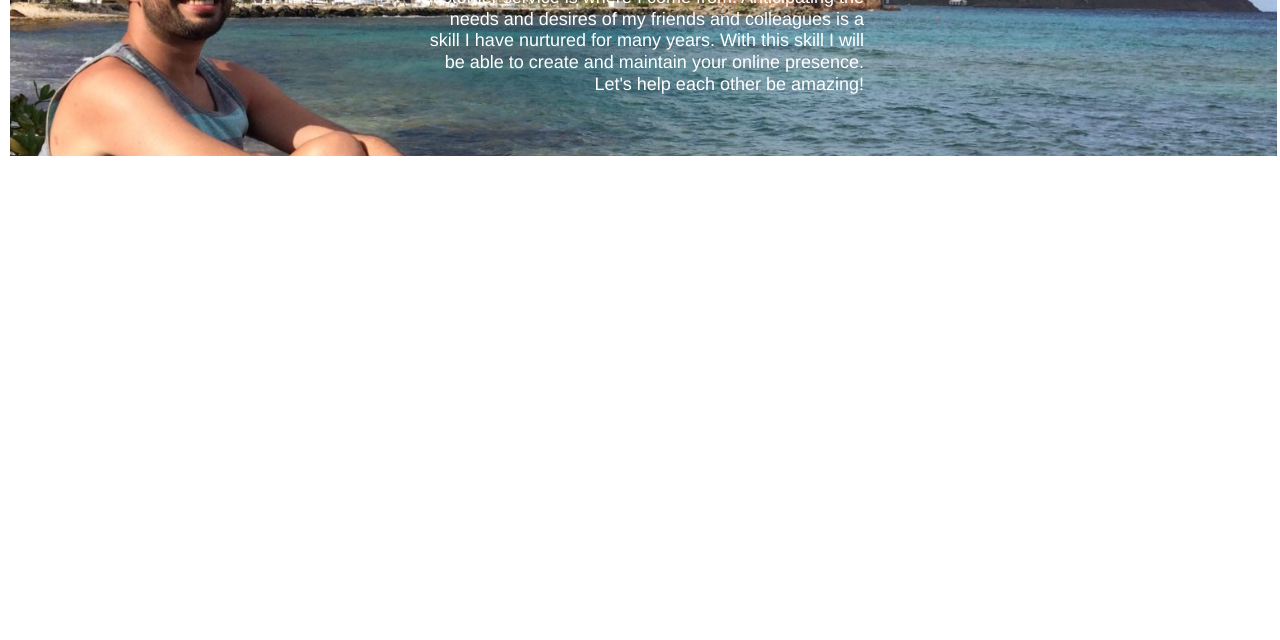
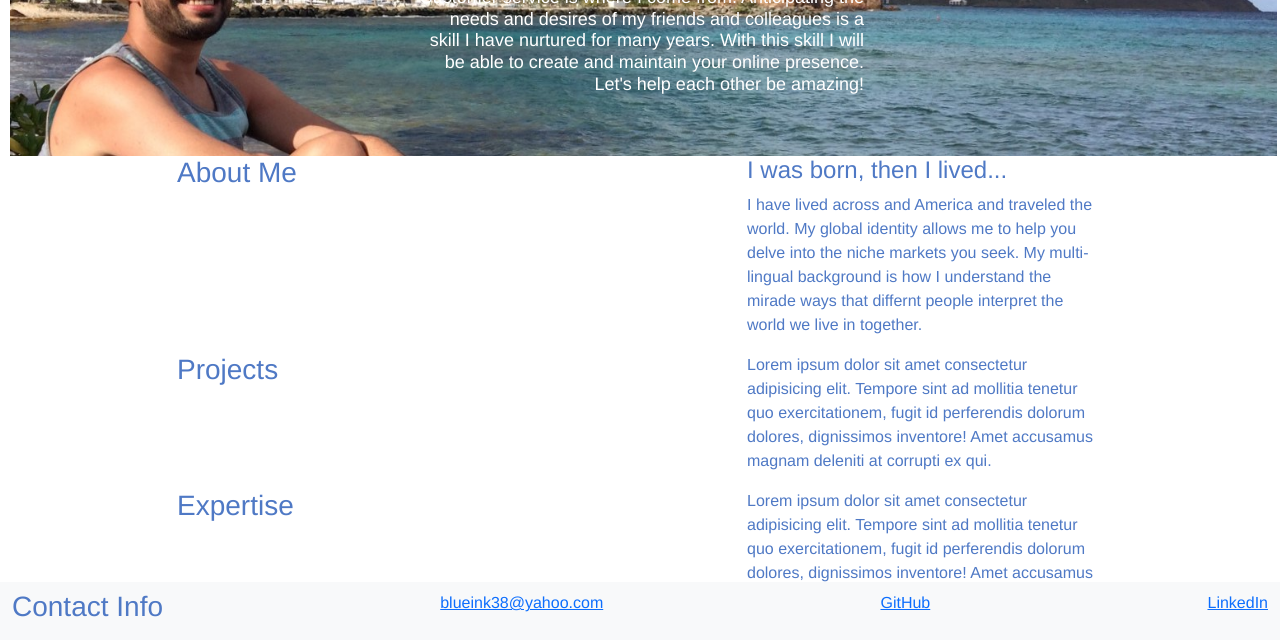
Before and after one commit to blueink38/new-portfolio, a plain HTML site: page index.html in a window 1280 px wide. Shown: the part 160-800 px from the top of the page. Drawn offline with nearby package versions, Linux system fonts and the light colour scheme.

Commit message:
added sections and footer

```diff
--- a/index.html
+++ b/index.html
@@ -9,7 +9,7 @@
 </head>
 <body>
     <!-- start navbar -->
-    <nav class="navbar navbar-expand-lg navbar-light bg-light">
+    <nav class="navbar navbar-expand-lg navbar-light bg-light sticky-top">
         <div class="container-fluid">
           <a class="navbar-brand" href="#">Jason</a>
           <button class="navbar-toggler" type="button" data-bs-toggle="collapse" data-bs-target="#navbarNav" aria-controls="navbarNav" aria-expanded="false" aria-label="Toggle navigation">
@@ -43,6 +43,77 @@
         </div>
     </section>
 
+    <!-- start about me -->
+    <section id="about-me">
+        <div class="container">
+            <div class="row justify-content-around">
+                <div class="col-4">
+                   <h3>About Me</h3>
+                </div>
+                <div class="col-4">
+                    <h4>I was born, then I lived...</h4>
+                    <p>I have lived across and America and traveled the world.  My global identity allows me to help you delve into the niche markets you seek.  My multi-lingual background is how I understand the mirade ways that differnt people interpret the world we live in together.</p>
+                </div>
+              </div>
+        </div>
+    </section>
+    <!-- end about me -->
+
+    <!-- start projects -->
+    <section id="projects">
+        <div class="container">
+            <div class="row justify-content-around">
+                <div class="col-4">
+                   <h3>Projects</h3>
+                </div>
+                <div class="col-4">
+                  <p>Lorem ipsum dolor sit amet consectetur adipisicing elit. Tempore sint ad mollitia tenetur quo exercitationem, fugit id perferendis dolorum dolores, dignissimos inventore! Amet accusamus magnam deleniti at corrupti ex qui.</p>
+                </div>
+            </div>
+        </div>
+
+
+    </section>
+    <!-- end projects -->
+
+    <!-- start expertise -->
+    <section id="expertise">
+        <div class="container">
+            <div class="row justify-content-around">
+                <div class="col-4">
+                   <h3>Expertise</h3>
+                </div>
+                <div class="col-4">
+                  <p>Lorem ipsum dolor sit amet consectetur adipisicing elit. Tempore sint ad mollitia tenetur quo exercitationem, fugit id perferendis dolorum dolores, dignissimos inventore! Amet accusamus magnam deleniti at corrupti ex qui.</p>
+                </div>
+            </div>
+        </div>
+
+    </section>
+    <!-- end expertise -->
+
+    <!-- start contact info -->
+    <section id="contact-info">
+        <nav class="navbar fixed-bottom navbar-light bg-light">
+            <div class="container-fluid">
+              <h3>Contact Info</h3>
+                <p>
+                <a href="mailto:blueink38@yahoo.com">blueink38@yahoo.com</a>
+                </p>
+
+                <p>
+                    <a href="https://github.com/blueink38">GitHub</a>
+                </p>
+
+                <p>
+                    <a href="https://linkedin.com/in/jason-fletcher-024105b/">LinkedIn</a>
+                </p>
+
+            </div>
+        </nav>
+    </section>
+    <!-- end contact info -->
+
 
 
     <script src="https://cdn.jsdelivr.net/npm/bootstrap@5.0.0-beta1/dist/js/bootstrap.bundle.min.js" integrity="sha384-ygbV9kiqUc6oa4msXn9868pTtWMgiQaeYH7/t7LECLbyPA2x65Kgf80OJFdroafW" crossorigin="anonymous"></script>
```
